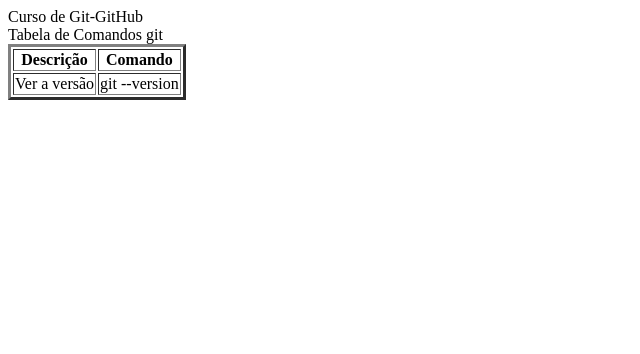
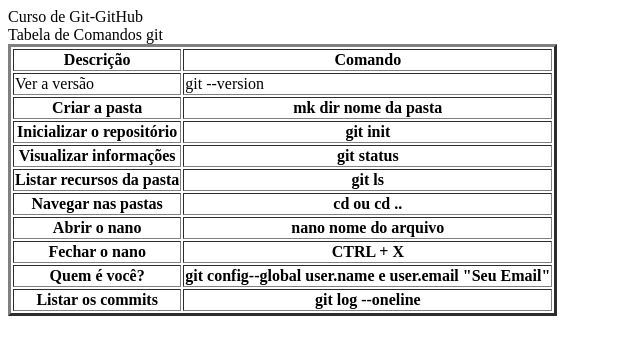
Before and after one commit to deyve853/entrevistagithub, a plain HTML site: page index.html in a window 1280 px wide. Shown: the whole page, without its empty margins (0-640 px from the left). Drawn offline with Linux system fonts and the light colour scheme.

```diff
--- a/index.html
+++ b/index.html
@@ -21,8 +21,8 @@
         Tabela de Comandos git
 
         <table border="3">
+
             <tr>
-
             <th>Descrição</th>
             <th>Comando</th>
             </tr>
@@ -34,6 +34,50 @@
 
             </tr>
 
+            <tr>
+                <th>Criar a pasta</th>
+                <th>mk dir nome da pasta</th>
+                </tr>
+
+                <tr>
+                    <th>Inicializar o repositório</th>
+                    <th>git init</th>
+                </tr>
+
+                <tr>
+                    <th>Visualizar informações</th>
+                    <th>git status</th>
+                </tr>
+
+                <tr>
+                    <th>Listar recursos da pasta</th>
+                    <th>git ls</th>
+                </tr>
+
+                <tr>
+                    <th>Navegar nas pastas</th>
+                    <th>cd ou cd ..</th>
+                </tr>
+
+                <tr>
+                    <th>Abrir o nano</th>
+                    <th>nano nome do arquivo</th>
+                </tr>
+
+                <tr>
+                    <th>Fechar o nano</th>
+                    <th>CTRL + X </th>
+                </tr>
+
+                <tr>
+                    <th>Quem é você?</th>
+                    <th>git config--global user.name e user.email "Seu Email"</th>
+                </tr>
+
+                <tr>
+                    <th>Listar os commits</th>
+                    <th>git log --oneline</th>
+                </tr>
 
         </table>
 
```
